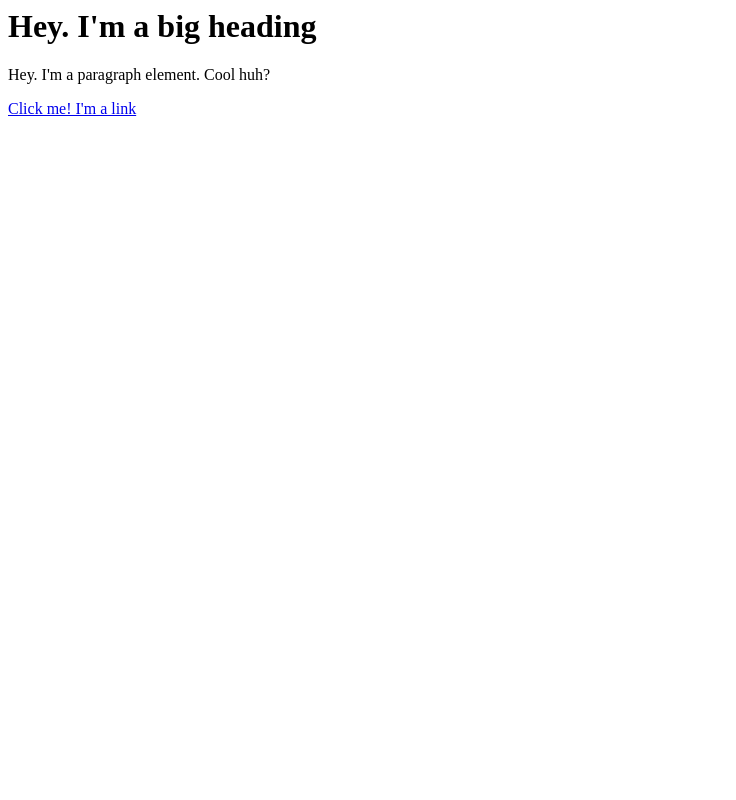
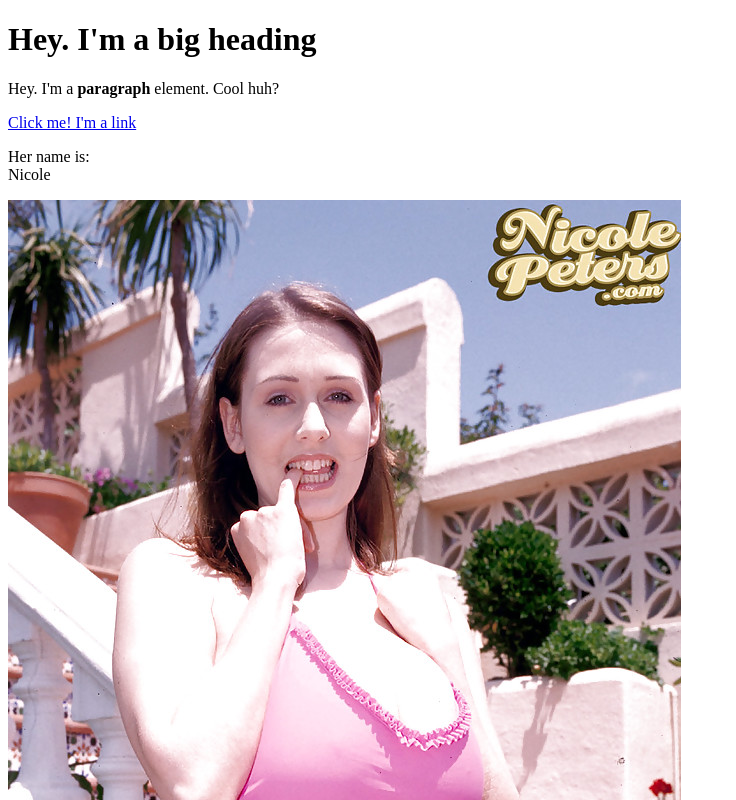
Before and after one commit to Dnote79/cartoon-hero, a plain HTML site: page test.html in a window 1280 px wide. Shown: the top 800 px of the page, without its empty margins (0-736 px from the left). Drawn offline with Linux system fonts and the light colour scheme.

Commit message:
Added a cris gal and a few elements

```diff
--- a/test.html
+++ b/test.html
@@ -1,3 +1,14 @@
-<h1>Hey. I'm a big heading</h1>
-<p>Hey. I'm a paragraph element. Cool huh?</p>
-<a href="https://google.com" target="_blank" title="Let's go to Google">Click me! I'm a link</a>
+<!DOCTYPE html>
+<html>
+<head>
+   <title>Test page</title>
+</head>
+<body>
+	<h1>Hey. I'm a big heading</h1>
+	<p>Hey. I'm a <b>paragraph</b> element. Cool huh?</p>
+	<a href="https://google.com" target="_blank" title="Let's go to Google">Click me! I'm a link</a>
+	<p>Her name is:<br>
+	Nicole</p>
+	<img src="img/nic.jpeg">
+</body>
+</html>
```
Also changed, not shown: img/009.jpg (added), img/Stoke.jpeg (added), img/nic.jpeg (added).
